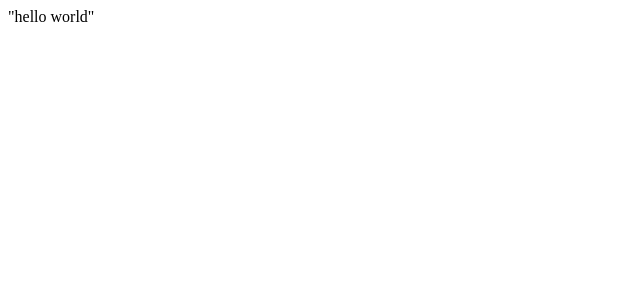
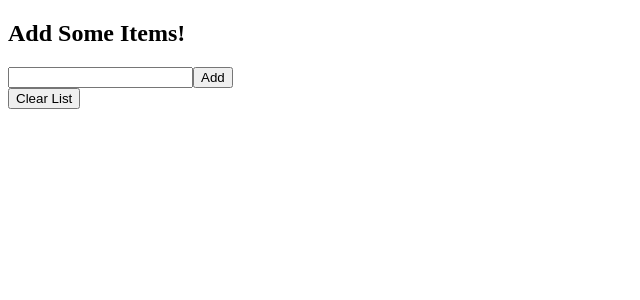
Before and after one commit to tonygargiulo/thanks, a React (Create React App) app: page / in a window 1280 px wide. Shown: the top 300 px of the page, without its empty margins (0-640 px from the left). Built offline with nearby package versions, Linux system fonts and the light colour scheme.

Commit message:
add list

```diff
--- a/src/App.js
+++ b/src/App.js
@@ -1,10 +1,12 @@
 import  React, { Component } from 'react';
-import ReactDOM from 'react-dom';
+import List from './components/List';
 
 
-class App extends React.Component {
+class App extends Component {
   render() {
-    return <div>"hello world"</div>
+    return (
+      <List />
+    )
   }
 }
 
--- /dev/null
+++ b/src/components/List.js
@@ -0,0 +1,30 @@
+import React, { useState } from 'react';
+
+
+function List() {
+  const [items, setItems] = useState([]);
+  const [input, setInput] = useState('');
+
+  return (
+    <div>
+      <h2>Add Some Items!</h2>
+      <ul>
+        {items.map(item => <li key={item.id}>{item.text}</li>)}
+      </ul>
+      <form onSubmit={handleSubmit}>
+        <input type='text' value={input} onChange={(e) => setInput(e.target.value)} />
+        <input type='submit' value='Add' />
+      </form>
+      <button onClick={(e) => setItems([])}>Clear List</button>
+    </div>
+  )
+
+
+  function handleSubmit(e) {
+    e.preventDefault();
+    setItems([...items, {text: input, dateCreated: new Date(), id: Date.now()}]);
+    setInput('');
+  }
+}
+
+export default List;
```
